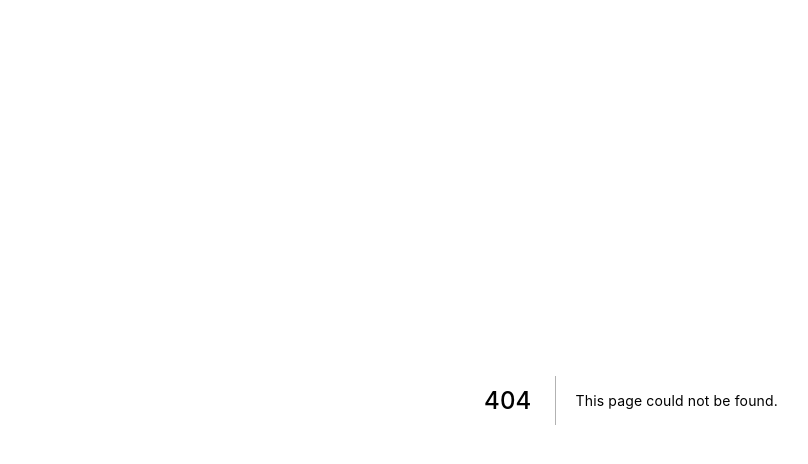
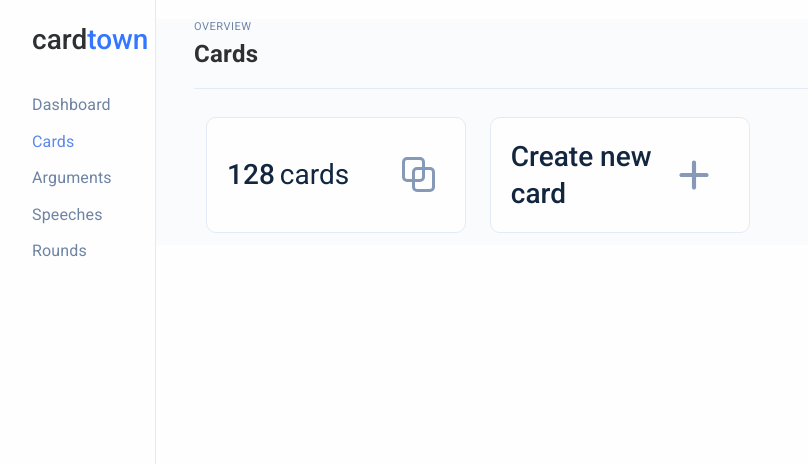
Before and after one commit to ZackMurry/cardtown, a Next.js app in the folder frontend/: page /cards in a window 1280 px wide. Before the commit this address had no page. Shown: the top 464 px of the page, without its empty margins (9-817 px from the left). Built offline with nearby package versions, Linux system fonts and the light colour scheme.

Commit message:
Add /cards page

```diff
--- a/frontend/components/dash/DashboardSidebar.js
+++ b/frontend/components/dash/DashboardSidebar.js
@@ -1,4 +1,5 @@
 import { Typography } from '@material-ui/core'
+import Link from 'next/link'
 import BlackText from '../utils/BlackText'
 import theme from '../utils/theme'
 
@@ -17,6 +18,7 @@ export default function DashboardSidebar({ pageName }) {
         alignItems: 'center',
         borderRight: `1px solid ${theme.palette.lightGrey.main}`
       }}
+      role='navigation'
     >
       <BlackText variant='h3' style={{ fontSize: 28, fontWeight: 500, padding: '3vh 0', width: '50%' }}>
         card
@@ -25,6 +27,8 @@ export default function DashboardSidebar({ pageName }) {
         </span>
       </BlackText>
       <div style={{ width: '50%' }}>
+        <Link href='/dash' passHref>
+          <a>
             <Typography
               style={{
                 color: pageName === 'Dashboard' ? theme.palette.darkBlue.main : theme.palette.darkGrey.main,
@@ -34,6 +38,11 @@ export default function DashboardSidebar({ pageName }) {
             >
               Dashboard
             </Typography>
+          </a>
+        </Link>
+
+        <Link href='/cards' passHref>
+          <a>
             <Typography
               style={{
                 color: pageName === 'Cards' ? theme.palette.darkBlue.main : theme.palette.darkGrey.main,
@@ -43,6 +52,11 @@ export default function DashboardSidebar({ pageName }) {
             >
               Cards
             </Typography>
+          </a>
+        </Link>
+
+        <Link href='/arguments' passHref>
+          <a>
             <Typography
               style={{
                 color: pageName === 'Arguments' ? theme.palette.darkBlue.main : theme.palette.darkGrey.main,
@@ -52,6 +66,11 @@ export default function DashboardSidebar({ pageName }) {
             >
               Arguments
             </Typography>
+          </a>
+        </Link>
+
+        <Link href='/speeches' passHref>
+          <a>
             <Typography
               style={{
                 color: pageName === 'Speeches' ? theme.palette.darkBlue.main : theme.palette.darkGrey.main,
@@ -61,6 +80,11 @@ export default function DashboardSidebar({ pageName }) {
             >
               Speeches
             </Typography>
+          </a>
+        </Link>
+
+        <Link href='/rounds'>
+          <a>
             <Typography
               style={{
                 color: pageName === 'Rounds' ? theme.palette.darkBlue.main : theme.palette.darkGrey.main,
@@ -70,6 +94,8 @@ export default function DashboardSidebar({ pageName }) {
             >
               Rounds
             </Typography>
+          </a>
+        </Link>
       </div>
     </div>
   )
--- a/frontend/components/utils/theme.js
+++ b/frontend/components/utils/theme.js
@@ -34,6 +34,9 @@ const theme = createMuiTheme({
     darkBlue: {
       main: '#5B8AE9'
     },
+    blueBlack: {
+      main: '#12263F'
+    },
     text: {
       primary: '#2E3032',
       secondary: '#869AB8'
--- /dev/null
+++ b/frontend/pages/cards/index.js
@@ -0,0 +1,114 @@
+import { Grid, Typography } from '@material-ui/core'
+import AddRoundedIcon from '@material-ui/icons/AddRounded'
+import Link from 'next/link'
+import styles from '../../styles/Cards.module.css'
+import DashboardSidebar from '../../components/dash/DashboardSidebar'
+import theme from '../../components/utils/theme'
+
+export default function Cards() {
+  return (
+    <div style={{ width: '100%', backgroundColor: theme.palette.lightBlue.main }}>
+      <DashboardSidebar pageName='Cards' />
+      <div style={{ marginLeft: '12.9vw', paddingLeft: 38, paddingRight: 38 }}>
+        <Typography
+          style={{
+            color: theme.palette.darkGrey.main,
+            textTransform: 'uppercase',
+            fontSize: 11,
+            marginTop: 19,
+            letterSpacing: 0.5
+          }}
+        >
+          Overview
+        </Typography>
+        <Typography style={{ fontSize: 24, fontWeight: 'bold' }}>
+          Cards
+        </Typography>
+        <div
+          style={{
+            width: '100%', margin: '2vh 0', height: 1, backgroundColor: theme.palette.lightGrey.main
+          }}
+        />
+        <Grid container className={styles['card-grid']} role='grid'>
+          <Grid
+            item
+            xs={12}
+            md={6}
+            lg={3}
+            style={{
+              borderRadius: 10,
+              backgroundColor: theme.palette.secondary.main,
+              border: `1px solid ${theme.palette.lightGrey.main}`,
+              minHeight: '7.5vh',
+              padding: 20,
+              display: 'flex',
+              alignItems: 'center'
+            }}
+          >
+            <Link href='/cards/all' passHref>
+              <a style={{ display: 'flex', alignItems: 'center', justifyContent: 'space-between', width: '100%', height: '100%' }}>
+                <Typography variant='h5' style={{ fontSize: 28, color: theme.palette.blueBlack.main }}>
+                  <span style={{ fontWeight: 500, paddingRight: 5 }}>
+                    128
+                    {/* temp value */}
+                  </span>
+                  cards
+                </Typography>
+                <div style={{ marginRight: 10 }}>
+                  <div
+                    style={{
+                      borderRadius: 5,
+                      border: `3px solid ${theme.palette.text.secondary}`,
+                      width: '1.75vw',
+                      minWidth: 20,
+                      height: '2.5vh',
+                      minHeight: 25
+                    }}
+                  />
+                  <div
+                    style={{
+                      marginLeft: 10,
+                      marginTop: -15,
+                      borderRadius: 5,
+                      border: `3px solid ${theme.palette.text.secondary}`,
+                      width: '1.75vw',
+                      minWidth: 20,
+                      height: '2.5vh',
+                      minHeight: 25
+                    }}
+                  />
+                </div>
+              </a>
+            </Link>
+
+          </Grid>
+
+          <Grid
+            item
+            xs={12}
+            md={6}
+            lg={3}
+            style={{
+              borderRadius: 10,
+              backgroundColor: theme.palette.secondary.main,
+              border: `1px solid ${theme.palette.lightGrey.main}`,
+              minHeight: '7.5vh',
+              display: 'flex',
+              alignItems: 'center',
+              padding: 20
+            }}
+          >
+            <Link href='/cards/new' passHref>
+              <a style={{ display: 'flex', alignItems: 'center', justifyContent: 'space-between', width: '100%', height: '100%' }}>
+                <Typography variant='h5' style={{ fontSize: 28, color: theme.palette.blueBlack.main, fontWeight: 500, paddingRight: 5 }}>
+                  Create new card
+                </Typography>
+                <AddRoundedIcon style={{ fontSize: 50, color: theme.palette.text.secondary, marginRight: 10 }} />
+              </a>
+            </Link>
+          </Grid>
+        </Grid>
+      </div>
+    </div>
+  )
+}
--- /dev/null
+++ b/frontend/styles/Cards.module.css
@@ -0,0 +1,3 @@
+.card-grid > div {
+  margin: 12px;
+}
```
Lines whose indentation alone changed are shown as unchanged.
